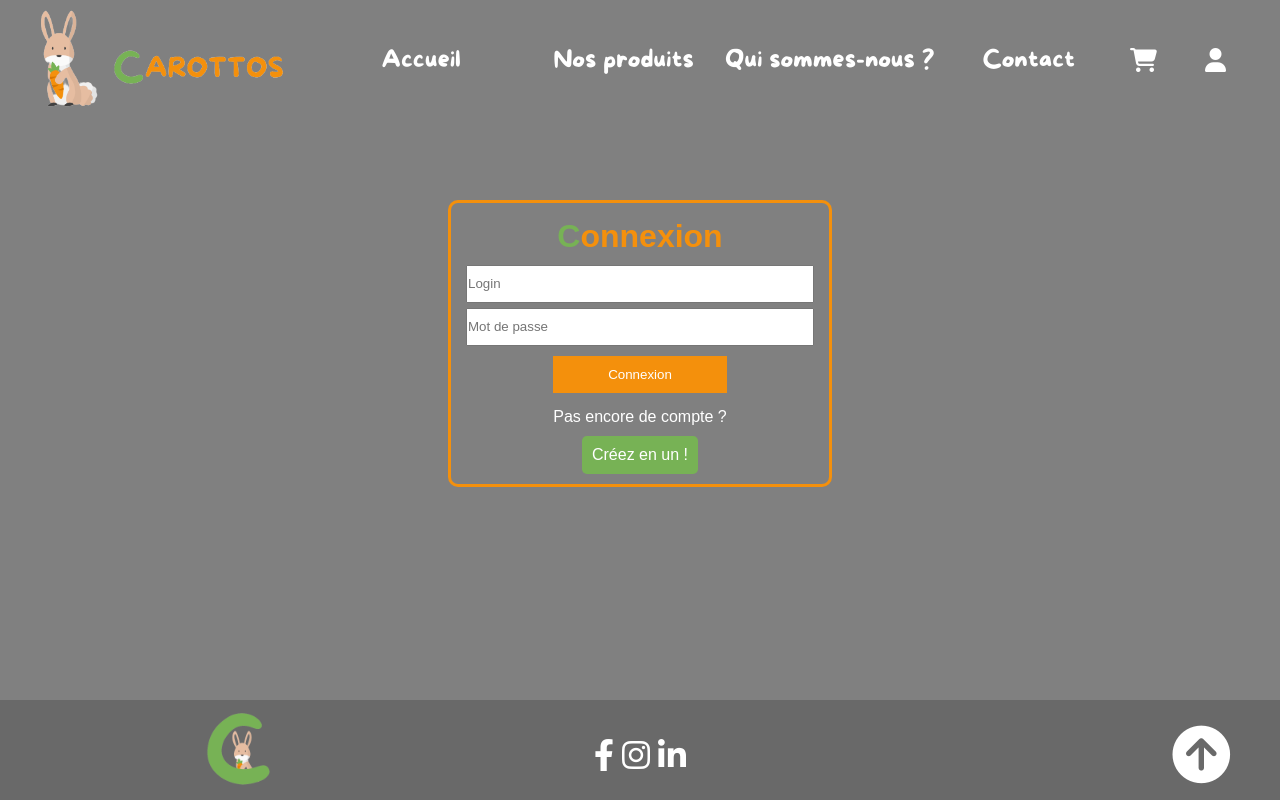
After one commit to EstebanRacine/Carottos, a PHP site: page /connexion.php in a window 1280 px wide. The commit adds this page. Run offline with PHP 8.4, Linux system fonts and the light colour scheme; some libraries are stand-ins or nearby versions.

Commit message:
Start Connexion

```diff
--- /dev/null
+++ b/connexion.php
@@ -0,0 +1,45 @@
+<?php
+?>
+
+
+<!doctype html>
+<html lang="fr">
+<head>
+    <meta charset="UTF-8">
+    <meta name="viewport"
+          content="width=device-width, user-scalable=no, initial-scale=1.0, maximum-scale=1.0, minimum-scale=1.0">
+    <meta http-equiv="X-UA-Compatible" content="ie=edge">
+    <link rel="stylesheet" href="style.css">
+    <link rel="stylesheet" href="https://cdnjs.cloudflare.com/ajax/libs/font-awesome/6.3.0/css/all.min.css" integrity="sha512-SzlrxWUlpfuzQ+pcUCosxcglQRNAq/DZjVsC0lE40xsADsfeQoEypE+enwcOiGjk/bSuGGKHEyjSoQ1zVisanQ==" crossorigin="anonymous" referrerpolicy="no-referrer" />
+    <title>Connexion</title>
+</head>
+<body>
+<div class="container">
+    <?php
+    include_once "fichierCommuns/header.php";
+    ?>
+    <div class="connexion">
+        <h1><span class="VertContact">C</span>onnexion</h1>
+        <form action="" method="post" autocomplete="off">
+            <input type="text" placeholder="Login">
+            <input type="password" placeholder="Mot de passe">
+            <input type="submit" value="Connexion" id="buttonConnexion">
+        </form>
+        <p>Pas encore de compte ?</p>
+        <a href="createUser.php">Créez en un !</a>
+    </div>
+
+
+
+
+
+    <?php
+    include_once "fichierCommuns/footer.php";
+    ?>
+</div>
+
+
+
+
+</body>
+</html>
--- /dev/null
+++ b/createUser.php
@@ -0,0 +1 @@
+<?php
--- a/fichierCommuns/header.php
+++ b/fichierCommuns/header.php
@@ -5,4 +5,5 @@
     <a href="organigramme.php"><p><span class="FirstLetter">Q</span>ui sommes-nous ?</p></a>
     <a href="contact.php"><p><span class="FirstLetter">C</span>ontact</p></a>
     <a href="panier.php"><i class="fa-solid fa-cart-shopping"></i></a>
+    <a href="connexion.php"><i class="fa-solid fa-user"></i></a>
 </nav>
--- a/style.css
+++ b/style.css
@@ -31,7 +31,7 @@ nav{
     width: 100%;
     height: 120px;
     grid-template-rows: 120px;
-    grid-template-columns: 25vw repeat(4, minmax(170px, 1fr)) 75px;
+    grid-template-columns: 25vw repeat(4, minmax(170px, 1fr)) 75px 75px;
     background-color: gray;
     font-family: MoreSugarRegular, sans-serif;
     color: white;
@@ -949,6 +949,74 @@ footer a:hover .remplissage{
     height: max-content;
 }
 
+/*CONNEXION*/
+.connexion{
+    display: flex;
+    flex-direction: column;
+    justify-content: center;
+    width: 30%;
+    height: max-content;
+    margin: 25vh auto auto;
+    border: 3px solid #f4900c;
+    border-radius: 10px;
+    font-family: Bahnschrift, sans-serif;
+}
+
+.connexion h1{
+    width: max-content;
+    padding-top: 5px;
+    padding-bottom: 5px;
+    color: #f4900c;
+    margin: 10px auto 5px;
+}
+
+.connexion form{
+    display: flex;
+    flex-direction: column;
+    margin-left: 15px;
+    margin-right: 15px;
+}
+
+.connexion form > *{
+    height: 1cm;
+    margin-bottom: 5px;
+    outline: none;
+}
+
+#buttonConnexion{
+    width: 50%;
+    background-color: #f4900c;
+    color: white;
+    border: none;
+    cursor: pointer;
+    margin: 5px auto 15px;
+    transition: all 0.5s;
+    font-family: Bahnschrift, sans-serif;
+}
+
+#buttonConnexion:hover{
+    border-radius: 10px;
+    background-color: #77b255;
+}
+
+.connexion p, .connexion a{
+    width: max-content;
+    text-decoration: none;
+    color: white;
+    margin: auto auto 10px;
+}
+
+.connexion a{
+    padding: 10px;
+    background-color: #77b255;
+    border-radius: 5px;
+    transition: all 0.5s;
+}
+
+.connexion a:hover{
+    background-color: #f4900c;
+}
+
 
 /*SCROLL-BAR-FIREFOX*/
 ::-webkit-scrollbar {
```
Also changed, not shown: fonctionsDiverses.php (added, +7 -0 lines).
